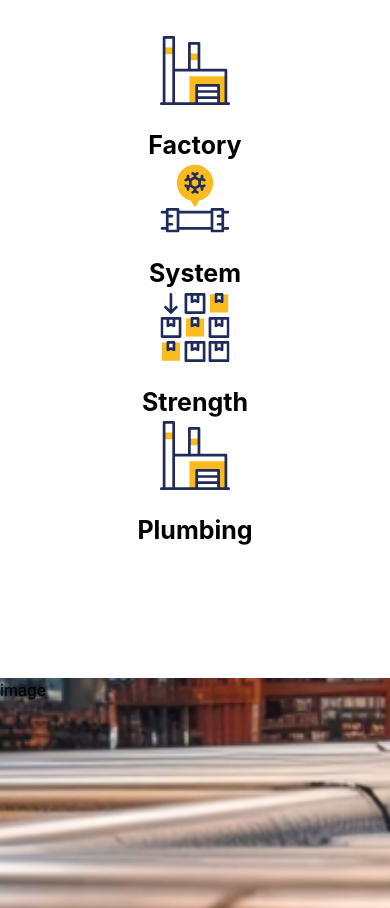
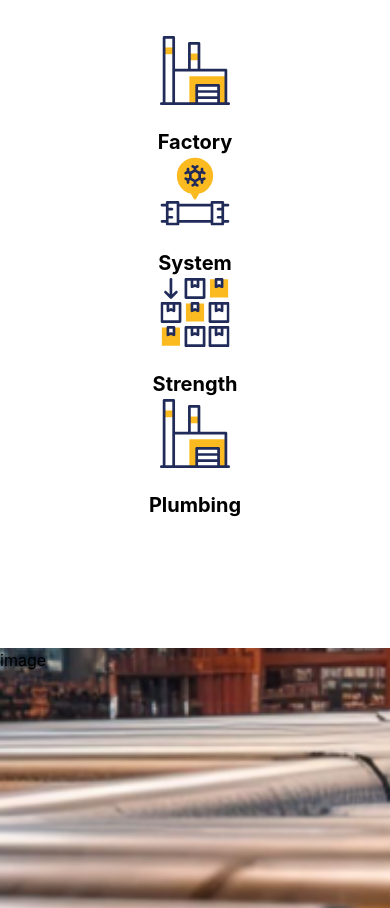
Before and after one commit to xmustafa5/BRK-, a React (Create React App) app: page /aboutus in a window 390 px wide. Shown: the part 1580-2488 px from the top of the page. Built offline with nearby package versions, Linux system fonts and the light colour scheme.

Commit message:
Enhance Box component

```diff
--- a/src/components/About-us/Box.jsx
+++ b/src/components/About-us/Box.jsx
@@ -1,8 +1,8 @@
 export default function Box({ title, imgPath, p }) {
   return (
-    <div className="flex flex-col items-center gap-[22px] w-80 mx-atuo">
+    <div className="flex flex-col items-center gap-[22px] w-80 mx-auto">
       <img src={imgPath} alt="Factory" />
-      <h3 className="font-bold text-[25px]">{title}</h3>
+      <h3 className="font-bold text-[20px] sm:text-[25px]">{title}</h3>
       {p && <p className="text-center">{p}</p>}
     </div>
   );
```
